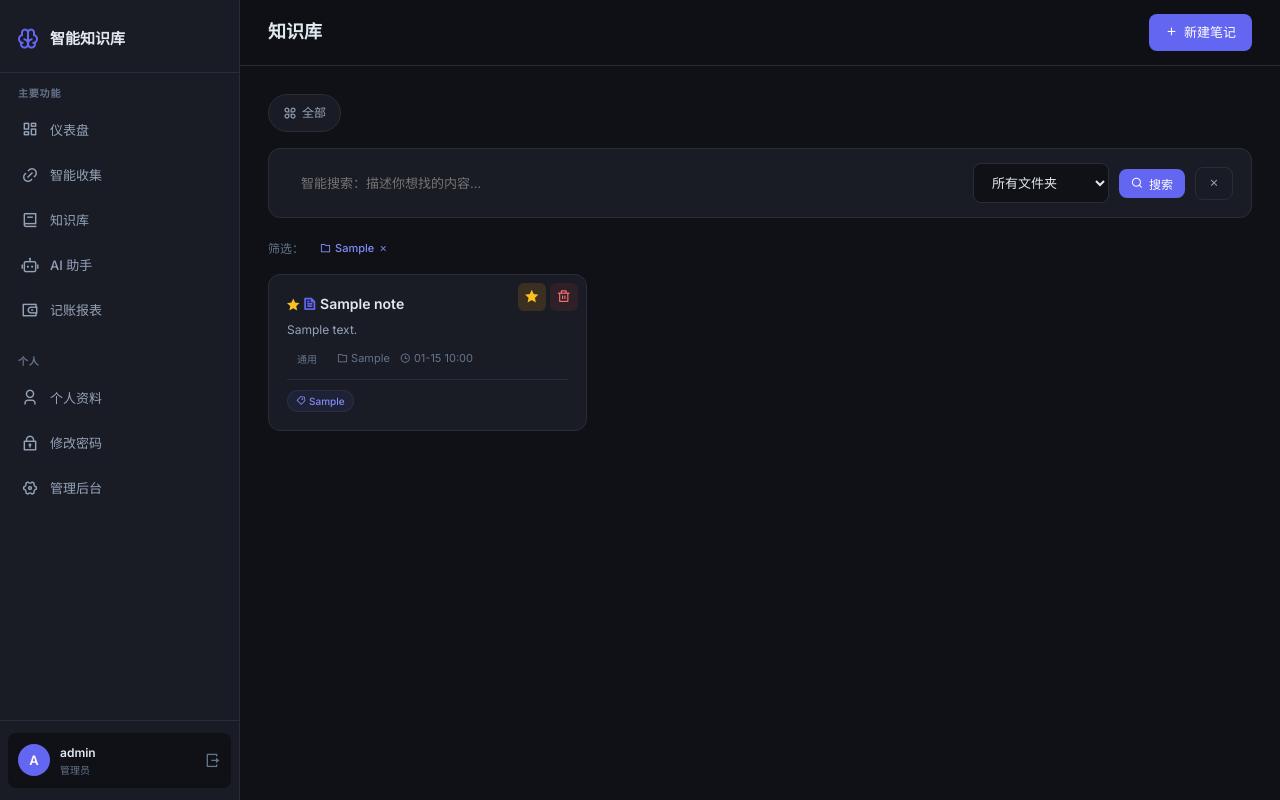
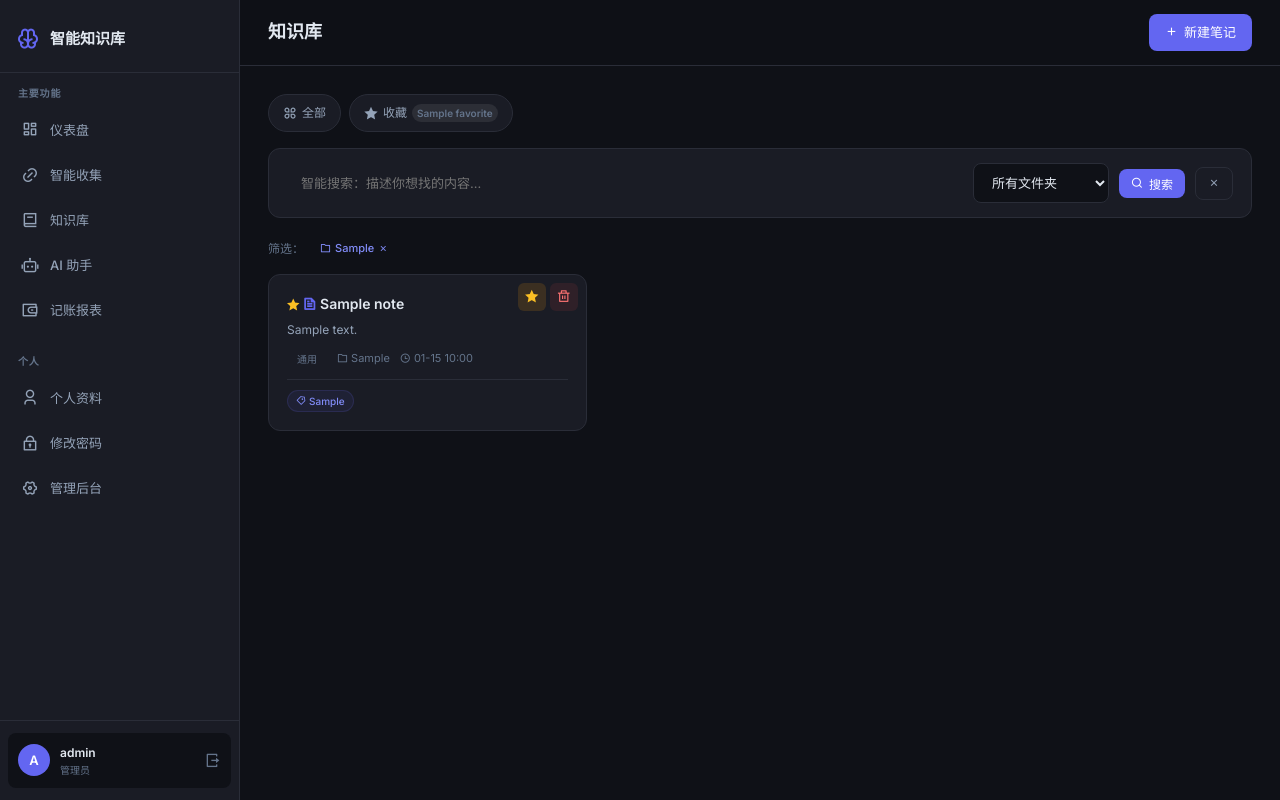
Before and after one commit to rajqiu2022/study_ass, a Flask app: template app/templates/notes/list.html in a window 1280 px wide. Run offline with Flask 3, Linux system fonts and the light colour scheme; a user stored in the database is signed in; tables that the repository leaves empty hold one stand-in row (values such as "Sample post"); the template is opened without the code that fills it: values that come from a table or form of the project are taken from there, most other values are stand-ins (such as "Sample title", 1, 10 or a date in 2020); some libraries are stand-ins or nearby versions.

Commit message:
"feat:favorite-count-realtime-update-and-always-show-button"

```diff
--- a/app/routes/notes.py
+++ b/app/routes/notes.py
@@ -326,7 +326,8 @@ def toggle_favorite(note_id):
     db.session.commit()
 
     if request.headers.get('X-Requested-With') == 'XMLHttpRequest':
-        return jsonify({'ok': True, 'is_favorited': note.is_favorited})
+        fav_count = Note.query.filter_by(user_id=current_user.id, is_favorited=True).count()
+        return jsonify({'ok': True, 'is_favorited': note.is_favorited, 'fav_count': fav_count})
 
     flash('已' + ('收藏' if note.is_favorited else '取消收藏'), 'success')
     return redirect(url_for('notes.note_list'))
--- a/app/templates/notes/list.html
+++ b/app/templates/notes/list.html
@@ -16,13 +16,11 @@
         <span class="cat-count">{{ category_counts.get('__all__', 0) }}</span>
         {% endif %}
     </a>
-    {% if category_counts.get('favorite', 0) > 0 %}
     <a href="{{ url_for('notes.note_list', category='favorite', folder=current_folder, search=search) }}"
        class="cat-btn{% if current_category == 'favorite' %} cat-btn-active{% endif %}" style="{% if current_category == 'favorite' %}background:rgba(245,158,11,0.12);color:#fbbf24;border-color:#f59e0b;{% endif %}">
         <i class="ri-star-fill"></i> 收藏
-        <span class="cat-count">{{ category_counts.get('favorite', 0) }}</span>
+        <span class="cat-count" id="fav-count">{{ category_counts.get('favorite', 0) }}</span>
     </a>
-    {% endif %}
     {% for v, l in categories %}
     {% set icon_map = {'general':'ri-global-line','work':'ri-briefcase-line','study':'ri-book-open-line','life':'ri-heart-line','tech':'ri-code-s-slash-line','finance':'ri-money-cny-circle-line','health':'ri-heart-pulse-line'} %}
     {% if category_counts.get(v, 0) > 0 %}
@@ -72,7 +70,7 @@
         </div>
         <a href="{{ url_for('notes.view_note', note_id=n.id) }}" style="display:block; color:inherit; text-decoration:none;">
             <div class="note-card-title">
-                {% if n.is_favorited %}<i class="ri-star-fill" style="color:#fbbf24;font-size:12px;"></i>{% endif %}
+                {% if n.is_favorited %}<i class="ri-star-fill fav-title-star" style="color:#fbbf24;font-size:12px;"></i>{% endif %}
                 {% if n.source_type == 'video' %}<i class="ri-video-line" style="color:#f87171;"></i>
                 {% elif n.source_type == 'article' %}<i class="ri-article-line" style="color:#818cf8;"></i>
                 {% else %}<i class="ri-file-text-line" style="color:var(--accent);"></i>{% endif %}
@@ -120,6 +118,7 @@ async function toggleFavorite(noteId, btn) {
             const data = await r.json();
             const card = btn.closest('.note-card');
             const icon = btn.querySelector('i');
+            // 更新卡片上的收藏状态
             if (data.is_favorited) {
                 btn.classList.add('favorited');
                 btn.title = '取消收藏';
@@ -130,6 +129,24 @@ async function toggleFavorite(noteId, btn) {
                 btn.title = '收藏';
                 icon.className = 'ri-star-line';
                 card.classList.remove('has-fav');
+            }
+            // 更新卡片标题前的收藏星标
+            const titleEl = card.querySelector('.note-card-title');
+            if (titleEl) {
+                const existingStar = titleEl.querySelector('.fav-title-star');
+                if (data.is_favorited && !existingStar) {
+                    const star = document.createElement('i');
+                    star.className = 'ri-star-fill fav-title-star';
+                    star.style.cssText = 'color:#fbbf24;font-size:12px;';
+                    titleEl.insertBefore(star, titleEl.firstChild);
+                } else if (!data.is_favorited && existingStar) {
+                    existingStar.remove();
+                }
+            }
+            // 实时更新顶部收藏分类数量
+            const favCountEl = document.getElementById('fav-count');
+            if (favCountEl && data.fav_count !== undefined) {
+                favCountEl.textContent = data.fav_count;
             }
         }
     } catch(e) { console.error(e); }
```
